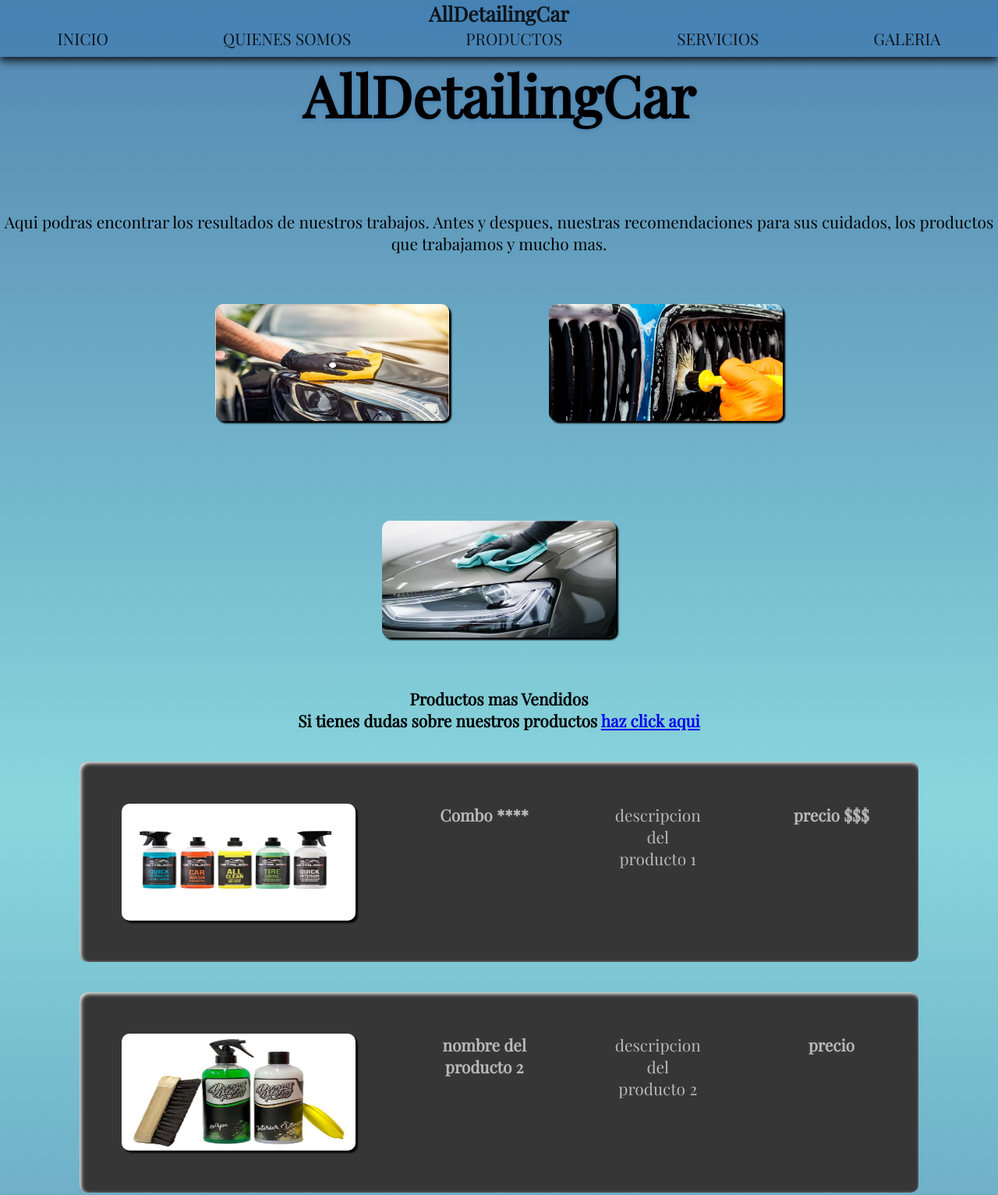
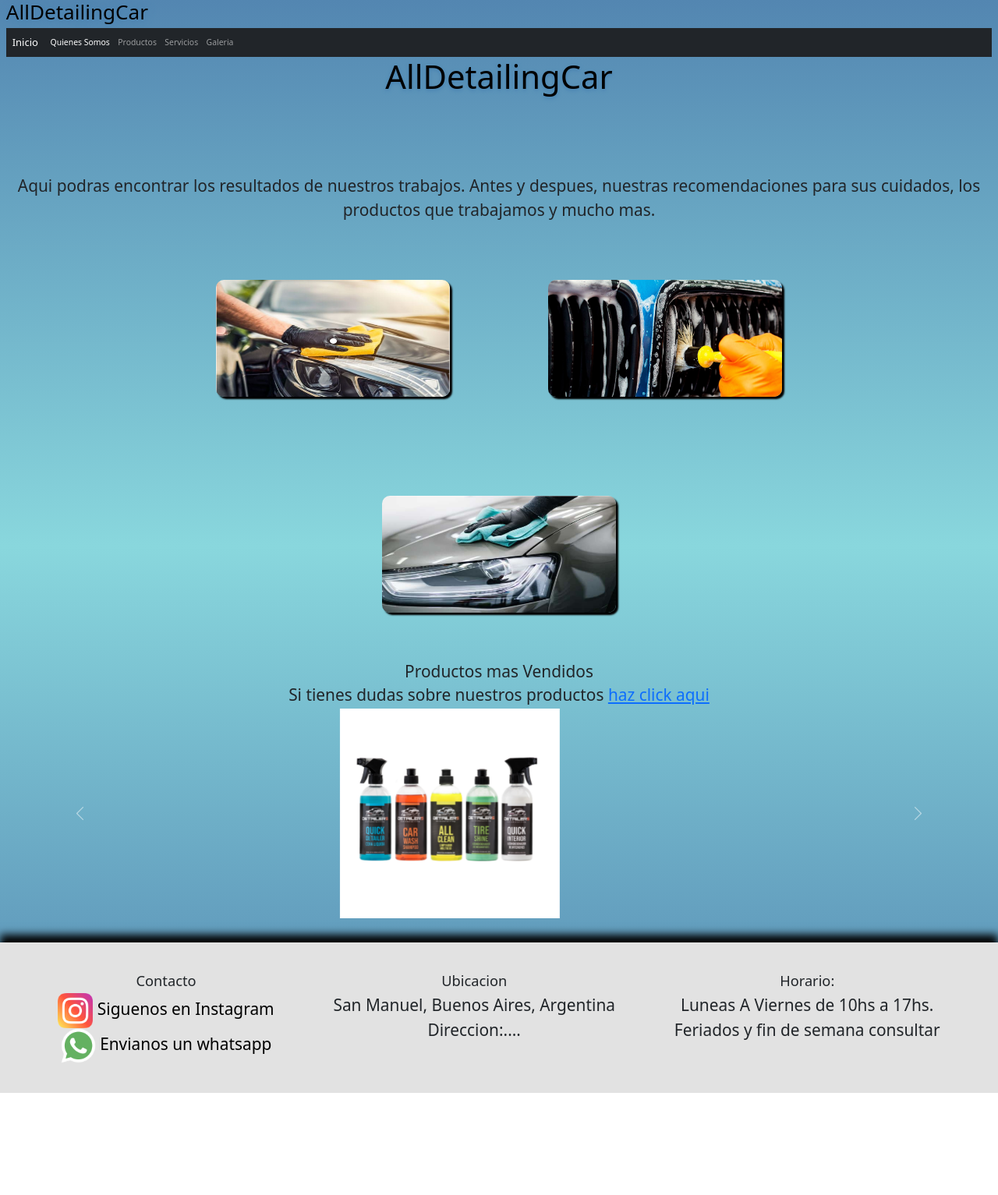
Before and after one commit to HuunterSG/ALLDETAILINGCAR, a plain HTML site: page index.html in a window 1280 px wide. Shown: the top 1533 px of the page at 78% size. After the commit the page ends 1402 px from the top, so only its background shows below. Drawn offline with nearby package versions, Linux system fonts and the light colour scheme.

Commit message:
actualizado bootstrap

```diff
--- a/css/style.css
+++ b/css/style.css
@@ -20,13 +20,14 @@ html {
     display: flex;
     flex-direction: row;
     flex-wrap: wrap;
-    justify-content: center;
-    background: rgb(70, 130, 180);
+    justify-content: space-between;
+    align-items: center;
+    background: rgb(226, 226, 226);
     box-shadow: 0 0.5rem 1rem black;
     position: sticky;
     top: 0;
     z-index: 1;
-    opacity: 85%;
+    font-size: 1.5rem;
 }
 
 .titulo_navegacion {
@@ -67,7 +68,7 @@ html {
 
 /*------MAIN-&-SECTION------*/
 .subtitle {
-    font-size: 7rem;
+    font-size: 4rem;
     color: #000000;
     text-align: center;
     text-shadow: 0 0.2rem 0.5rem steelblue;
@@ -237,9 +238,9 @@ html {
     display: flex;
     flex-wrap:wrap;
     justify-content: center;
-    background-color: steelblue;
+    background: rgb(226, 226, 226);
     box-shadow: 0 -1rem 1rem black;
-    opacity: 85%;
+
 }
 
 .footer__contact {
--- a/index.html
+++ b/index.html
@@ -8,23 +8,39 @@
     <link href="https://fonts.googleapis.com/css2?family=Playfair+Display&display=swap" rel="stylesheet">
     <link rel="stylesheet" href="./css/style.css">
     <link rel="shortcut icon" href="./img/valencia.png" type="image/x-icon">
+    <link href="https://cdn.jsdelivr.net/npm/bootstrap@5.1.3/dist/css/bootstrap.min.css" rel="stylesheet" integrity="sha384-1BmE4kWBq78iYhFldvKuhfTAU6auU8tT94WrHftjDbrCEXSU1oBoqyl2QvZ6jIW3" crossorigin="anonymous">
 </head>
 <body class="fondo" >
-    <header class="container ">
-        <h1><a href="#" class="titulo_navegacion">AllDetailingCar</a></h1>
-        <nav class="nav">
-            <ul class="nav__ul">
-                <li class="nav__li"><a href="#" class="nav__a">Inicio</a></li>
-                <li class="nav__li"><a href="./pages/quienes-somos.html" class="nav__a">Quienes Somos</a></li>
-                <li class="nav__li"><a href="./pages/productos.html" class="nav__a">Productos</a></li>
-                <li class="nav__li"><a href="./pages/servicios.html" class="nav__a">Servicios</a></li>
-                <li class="nav__li"><a href="./pages/galeria.html" class="nav__a">Galeria</a></li>
-            </ul>
-        </nav>
+    <header class="container-fluid ">
+            <h1><a href="#" class="titulo_navegacion">AllDetailingCar</a></h1>
+            <nav class="navbar navbar-expand-lg navbar-dark bg-dark">
+                <div class="container-fluid">
+                    <a class="navbar-brand" href="#">Inicio</a>
+                    <button class="navbar-toggler" type="button" data-bs-toggle="collapse" data-bs-target="#navbarNav" aria-controls="navbarNav" aria-expanded="false" aria-label="Toggle navigation">
+                        <span class="navbar-toggler-icon"></span>
+                    </button>
+                    <div class="collapse navbar-collapse" id="navbarNav">
+                        <ul class="navbar-nav">
+                            <li class="nav-item">
+                                <a class="nav-link active" aria-current="page" href="./pages/quienes-somos.html">Quienes Somos</a>
+                            </li>
+                            <li class="nav-item">
+                                <a class="nav-link" href="./pages/productos.html">Productos</a>
+                            </li>
+                            <li class="nav-item">
+                                <a class="nav-link" href="./pages/servicios.html">Servicios</a>
+                            </li>
+                            <li class="nav-item">
+                                <a class="nav-link" href="./pages/galeria.html">Galeria</a>
+                            </li>
+                        </ul>
+                    </div>
+                </div>
+            </nav>
     </header>
-    <main>
-        <section>
-            <h2 class="subtitle">AllDetailingCar</h2>
+    <main >
+        <section class="container-fluid">
+            <h2 class="subtitle ">AllDetailingCar</h2>
             <p class="p-portada">Aqui podras encontrar los resultados de nuestros trabajos. Antes y despues,
             nuestras recomendaciones para sus cuidados, los productos que trabajamos y mucho mas.</p>
             <div class="container-img">
@@ -34,39 +50,38 @@
             </div>
         </section>
 
-        <section>
+        <section class="container-fluid">
             <h2 class="p-portada">Productos mas Vendidos</h2>
             <h3 class="p-portada">Si tienes dudas sobre nuestros productos <a href="./pages/quienes-somos.html">haz click aqui</a></h3>
-            <div class="container-img2">
-
-                    <img src="./img/producto1.png" alt="producto1" class="img-portada">
-
-                    <h3 class="text-portada">Combo **** </h3>
-                    <p class="text-portada">descripcion del producto 1</p>
-                    <h4 class="text-portada">precio $$$</h4>
-
-            </div>
-            <div class="container-img2">
-
-                    <img src="./img/producto2.png" alt="producto2" class="img-portada">
-
-                    <h3 class="text-portada">nombre del producto 2</h3>
-                    <p class="text-portada">descripcion del producto 2</p>
-                    <h4 class="text-portada">precio</h4>
-
-            </div>
-            <div class="container-img2">
-
-                    <img src="./img/producto3.png" alt="producto3" class="img-portada">
-
-                    <h3 class="text-portada">KIT Toxic Shine</h3>
-                    <p class="text-portada">Kit de alta calidad para el cuidado de tu vehiculo</p>
-                    <h4 class="text-portada">precio $$</h4>
-
+            <div id="carouselExampleIndicators" class="carousel slide " data-bs-ride="carousel">
+                <div class="carousel-indicators">
+                    <button type="button" data-bs-target="#carouselExampleIndicators" data-bs-slide-to="0" class="active" aria-current="true" aria-label="Slide 1"></button>
+                    <button type="button" data-bs-target="#carouselExampleIndicators" data-bs-slide-to="1" aria-label="Slide 2"></button>
+                    <button type="button" data-bs-target="#carouselExampleIndicators" data-bs-slide-to="2" aria-label="Slide 3"></button>
+                </div>
+                <div class="carousel-inner container-sm mb-5">
+                    <div class="carousel-item active ">
+                        <img src="./img/producto1.png" class="d-block mx-auto w-25 " alt="producto1">
+                    </div>
+                    <div class="carousel-item">
+                        <img src="./img/producto2.png" class="d-block mx-auto w-25" alt="producto2">
+                    </div>
+                    <div class="carousel-item">
+                        <img src="./img/producto3.png" class="d-block mx-auto w-25" alt="producto3">
+                    </div>
+                </div>
+                <button class="carousel-control-prev" type="button" data-bs-target="#carouselExampleIndicators" data-bs-slide="prev">
+                    <span class="carousel-control-prev-icon" aria-hidden="true"></span>
+                    <span class="visually-hidden">Previous</span>
+                </button>
+                <button class="carousel-control-next" type="button" data-bs-target="#carouselExampleIndicators" data-bs-slide="next">
+                    <span class="carousel-control-next-icon" aria-hidden="true"></span>
+                    <span class="visually-hidden">Next</span>
+                </button>
             </div>
         </section>
     </main>
-    <footer class="footer">
+    <footer class="footer container-fluid">
         <div class="footer__contact">
             <h3>Contacto</h3>
             <div>
@@ -83,5 +98,6 @@
             <p>Luneas A Viernes de 10hs a 17hs. <br> Feriados y fin de semana consultar </p>
         </div>
     </footer>
+    <script src="https://cdn.jsdelivr.net/npm/bootstrap@5.1.3/dist/js/bootstrap.bundle.min.js" integrity="sha384-ka7Sk0Gln4gmtz2MlQnikT1wXgYsOg+OMhuP+IlRH9sENBO0LRn5q+8nbTov4+1p" crossorigin="anonymous"></script>
 </body>
 </html>
```
